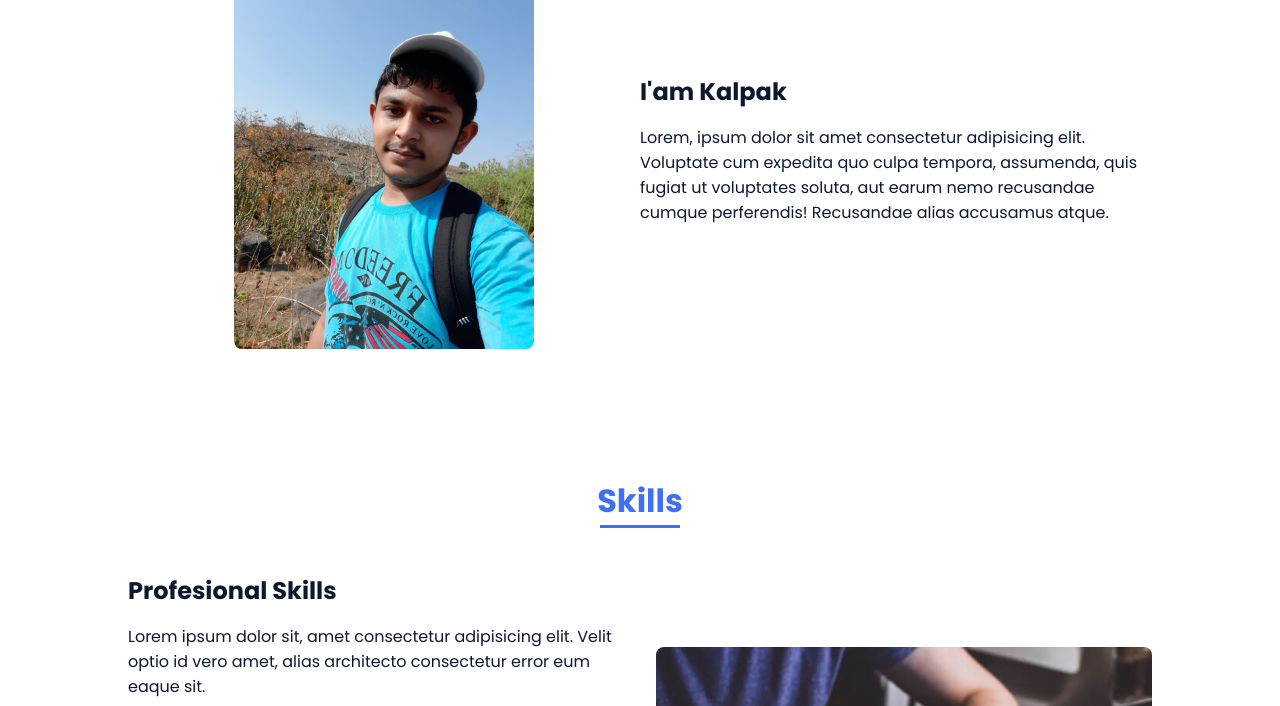
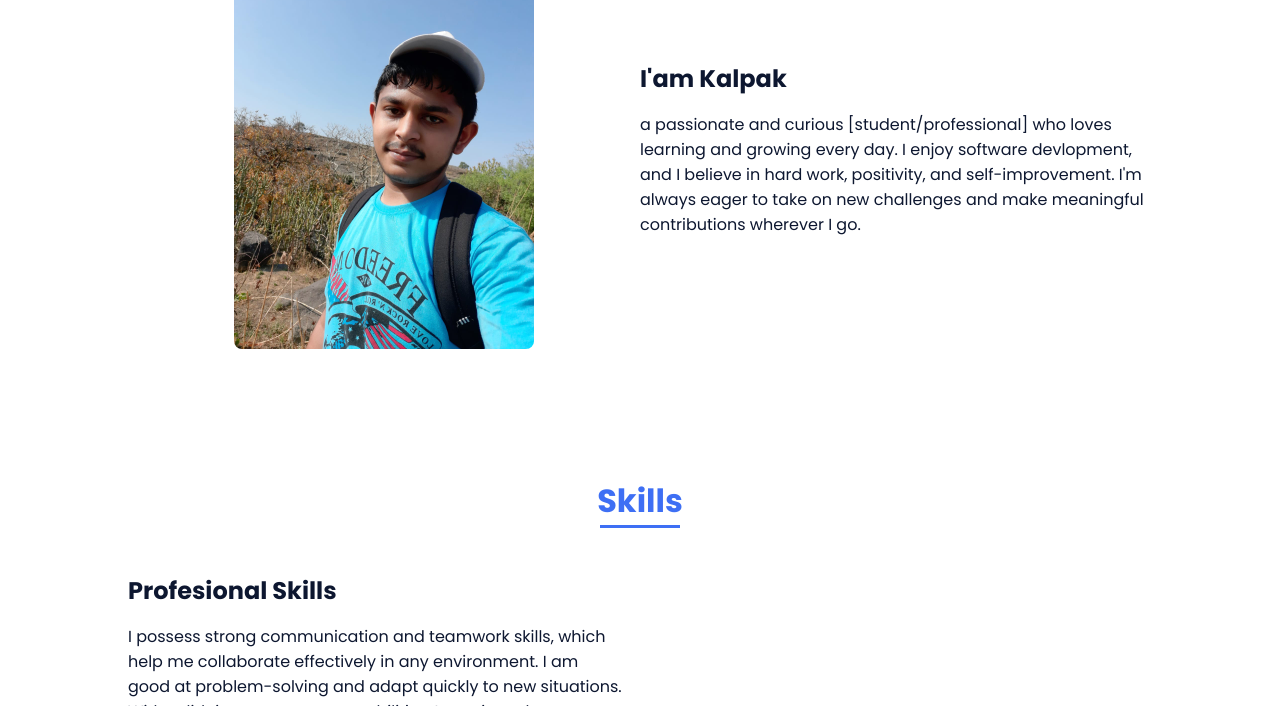
Before and after one commit to KalpakBari45/kalpakbari45.github.io, a plain HTML site: page index.html in a window 1280 px wide. Shown: the part 950-1656 px from the top of the page. Drawn offline with nearby package versions, Linux system fonts and the light colour scheme.

Commit message:
Update index.html

```diff
--- a/index.html
+++ b/index.html
@@ -39,7 +39,7 @@
             <!--===== HOME =====-->
             <section class="home bd-grid" id="home">
                 <div class="home__data">
-                    <h1 class="home__title">Hi,<br>I'am <span class="home__title-color">Kalpak</span><br> Web Designer</h1>
+                    <h1 class="home__title">Hi,<br>I'am <span class="home__title-color">Kalpak</span><br> Software Develpoer</h1>
 
                     <a href="#" class="button">Contact</a>
                 </div>
@@ -74,7 +74,9 @@
 
                     <div>
                         <h2 class="about__subtitle">I'am Kalpak</h2>
-                        <p class="about__text">Lorem, ipsum dolor sit amet consectetur adipisicing elit. Voluptate cum expedita quo culpa tempora, assumenda, quis fugiat ut voluptates soluta, aut earum nemo recusandae cumque perferendis! Recusandae alias accusamus atque.</p>
+                        <p class="about__text">a passionate and curious [student/professional] who loves learning and growing every day. I enjoy software devlopment, and I believe in hard work, positivity, and self-improvement. I'm always eager to take on new challenges and make meaningful contributions wherever I go.
+
+</p>
                     </div>
                 </div>
             </section>
@@ -86,7 +88,9 @@
                 <div class="skills__container bd-grid">
                     <div>
                         <h2 class="skills__subtitle">Profesional Skills</h2>
-                        <p class="skills__text">Lorem ipsum dolor sit, amet consectetur adipisicing elit. Velit optio id vero amet, alias architecto consectetur error eum eaque sit.</p>
+                        <p class="skills__text">I possess strong communication and teamwork skills, which help me collaborate effectively in any environment. I am good at problem-solving and adapt quickly to new situations. With solid time management abilities, I consistently meet deadlines and maintain high-quality work. I am also proficient in tools like [insert tools/technologies you know], and I enjoy learning new skills to stay updated and improve continuously
+
+.</p>
                         <div class="skills__data">
                             <div class="skills__names">
                                 <i class='bx bxl-html5 skills__icon'></i>
```
